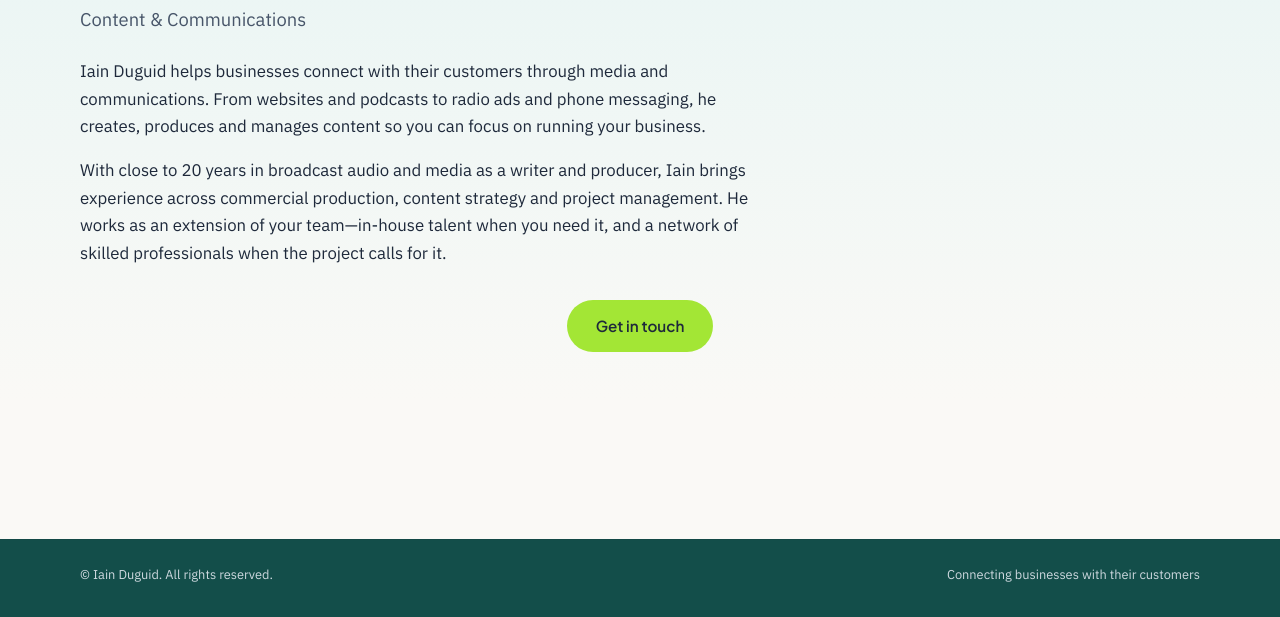
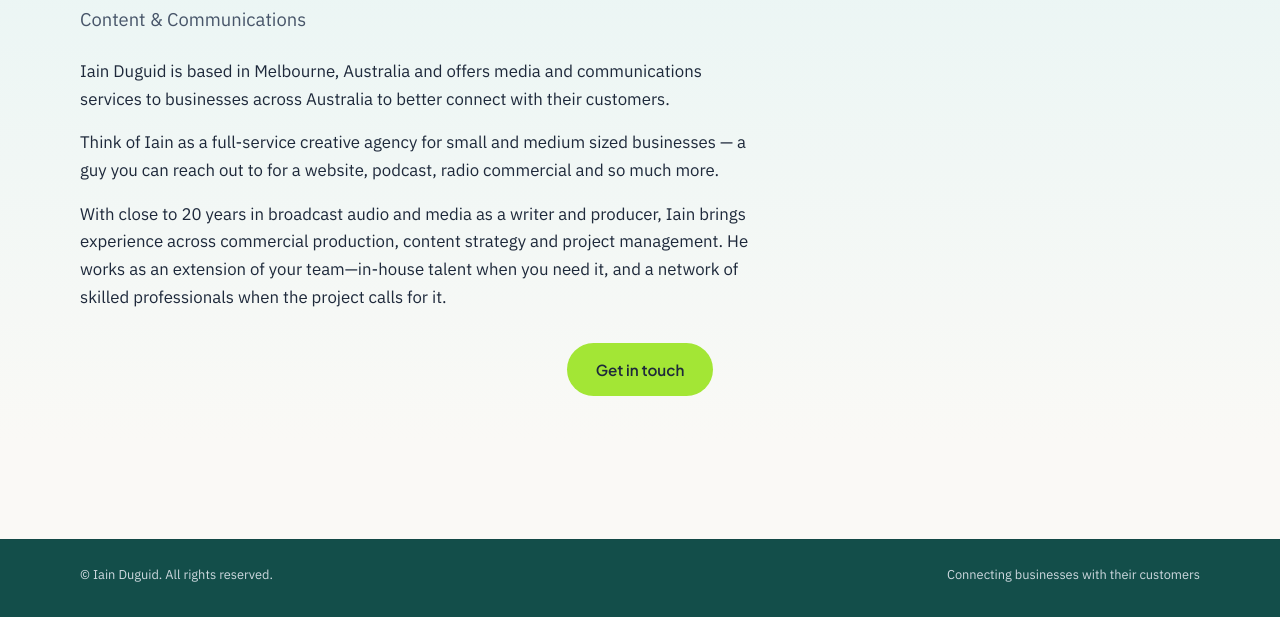
Before and after one commit to Hi-sodoozy/jubilant-winner, a plain HTML site: page about.html in a window 1280 px wide. Shown: the part 183-800 px from the top of the page. Drawn offline with Linux system fonts and the light colour scheme.

Commit message:
Add files via upload

```diff
--- a/about.html
+++ b/about.html
@@ -50,8 +50,9 @@
           <h1 class="page-intro-title">About</h1>
           <p class="page-intro-subtitle">Content &amp; Communications</p>
           <div class="page-intro-body">
-            <p>Iain Duguid helps businesses connect with their customers through media and communications. From websites and podcasts to radio ads and phone messaging, he creates, produces and manages content so you can focus on running your business.</p>
-            <p>With close to 20 years in broadcast audio and media as a writer and producer, Iain brings experience across commercial production, content strategy and project management. He works as an extension of your team—in-house talent when you need it, and a network of skilled professionals when the project calls for it.</p>
+            <p>Iain Duguid is based in Melbourne, Australia and offers media and communications services to businesses across Australia to better connect with their customers.</p>
+            <p>Think of Iain as a full-service creative agency for small and medium sized businesses &mdash; a guy you can reach out to for a website, podcast, radio commercial and so much more.</p>
+            <p>With close to 20 years in broadcast audio and media as a writer and producer, Iain brings experience across commercial production, content strategy and project management. He works as an extension of your team&mdash;in-house talent when you need it, and a network of skilled professionals when the project calls for it.</p>
           </div>
           <div class="page-intro-cta">
             <a href="index.html#contact" class="btn-primary">Get in touch</a>
```
